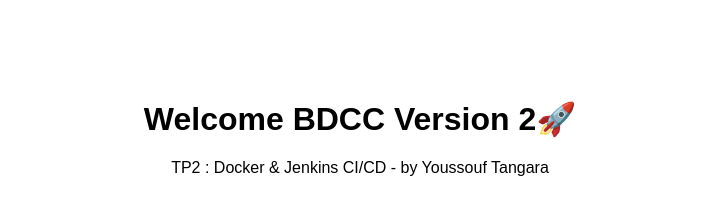
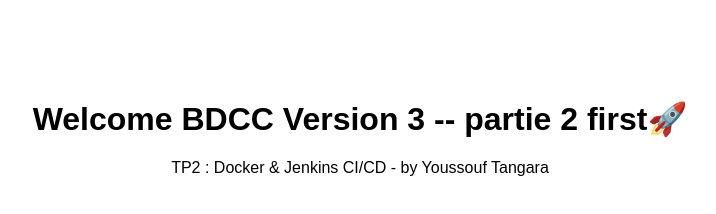
Before and after one commit to YoussoufHard/tp4Devops, a plain HTML site: page index.html in a window 1280 px wide. Shown: the whole page, without its empty margins (280-996 px from the left). Drawn offline with Linux system fonts and the light colour scheme.

Commit message:
update: v2 message

```diff
--- a/index.html
+++ b/index.html
@@ -5,7 +5,7 @@
     <title>Welcome BDCC</title>
 </head>
 <body style="text-align:center; font-family:Arial; margin-top:100px;">
-    <h1>Welcome BDCC  Version 2🚀</h1>
+    <h1>Welcome BDCC  Version 3 -- partie 2 first🚀</h1>
     <p>TP2 : Docker & Jenkins CI/CD - by Youssouf Tangara</p>
 </body>
 </html>
```
